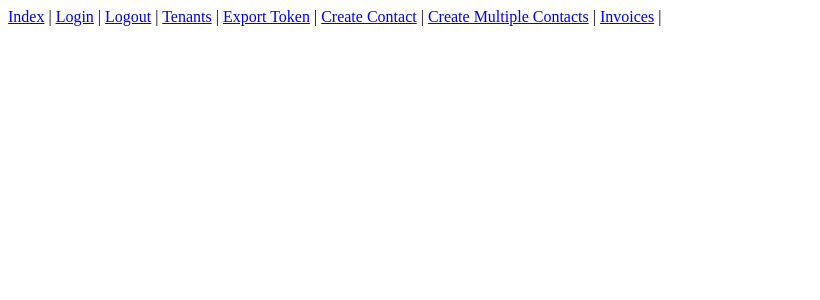
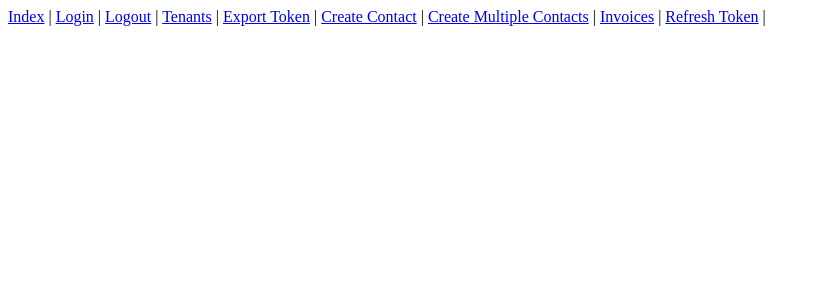
Before and after one commit to XeroAPI/xero-python-oauth2-starter, a Flask app: template templates/code.html in a window 1280 px wide. Shown: the top 300 px of the page, without its empty margins (0-820 px from the left). Run offline with Flask 2, Linux system fonts and the light colour scheme; the template is opened without the code that fills it, so the values that code supplies are empty; parts of the project's set-up code (start-up, migrations or seed data) failed here and were passed over.

Commit message:
Add explicit oauth2 token refresh endpoint

```diff
--- a/app.py
+++ b/app.py
@@ -258,6 +258,19 @@ def export_token():
     )
 
 
+@app.route("/refresh-token")
+@xero_token_required
+def refresh_token():
+    xero_token = obtain_xero_oauth2_token()
+    new_token = api_client.refresh_oauth2_token()
+    return render_template(
+        "code.html",
+        title="Xero OAuth2 token",
+        code=jsonify({"Old Token": xero_token, "New token": new_token}),
+        sub_title="token refreshed",
+    )
+
+
 def get_xero_tenant_id():
     token = obtain_xero_oauth2_token()
     if not token:
--- a/requirements.txt
+++ b/requirements.txt
@@ -8,4 +8,4 @@ git+https://github.com/SqrtMinusOne/flask-session.git@560d00f1a84a9924d788a4f4e1
 git+https://github.com/ageis/flask-oauthlib.git@c5ea3ace957ceeeeab3cfb6556f32685ff292eab#egg=Flask-OAuthlib
 
 # Use development version of xero-python
-git+ssh://git@github.com/xero-github/xero-python.git@e813f397cbd2ef391291111190a8769de6b21515#egg=xero-python
+git+ssh://git@github.com/xero-github/xero-python.git@8f021024c6d2d6988d0ed7b7955c45558e90fd6d#egg=xero-python
--- a/templates/base.html
+++ b/templates/base.html
@@ -13,6 +13,7 @@
 <a href="{{ url_for('create_contact_person') }}">Create Contact</a> |
 <a href="{{ url_for('create_multiple_contacts') }}">Create Multiple Contacts</a> |
 <a href="{{ url_for('get_invoices') }}">Invoices</a> |
+<a href="{{ url_for('refresh_token') }}">Refresh Token</a> |
 {% block content %}{% endblock %}
 <!--<script src="https://cdn.jsdelivr.net/gh/google/code-prettify@master/loader/run_prettify.js"></script>-->
 </body>
```
